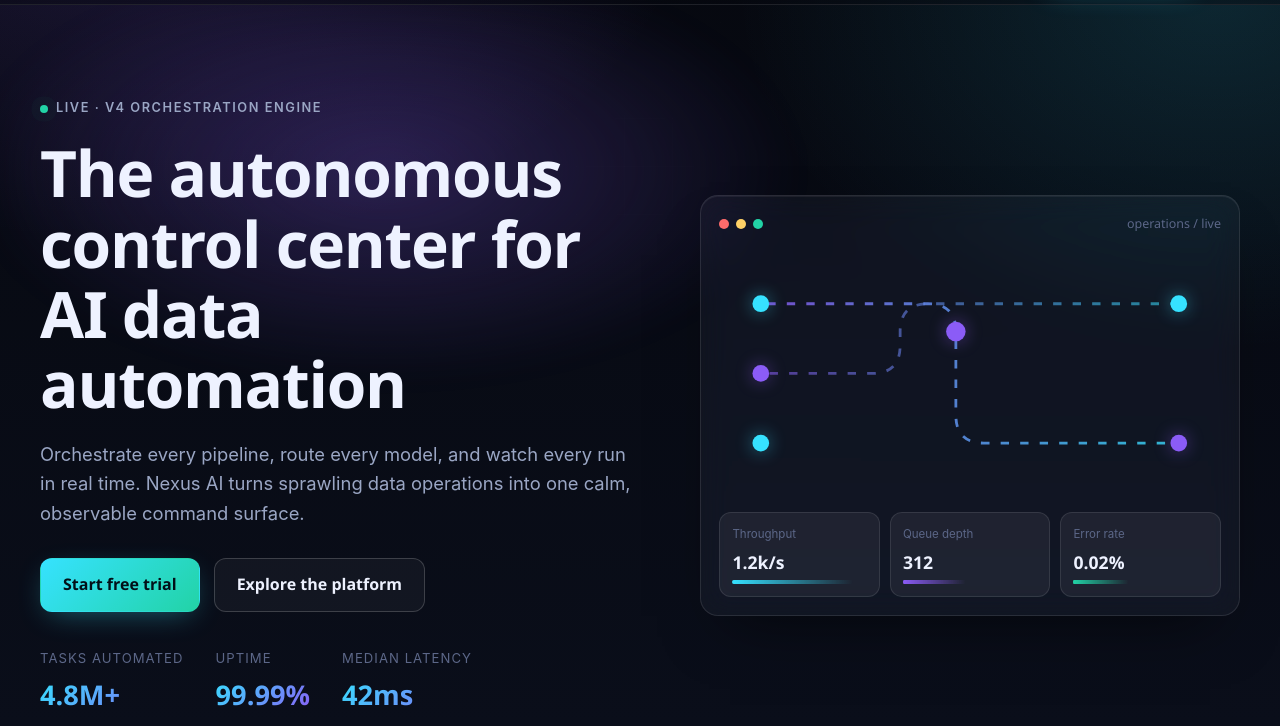
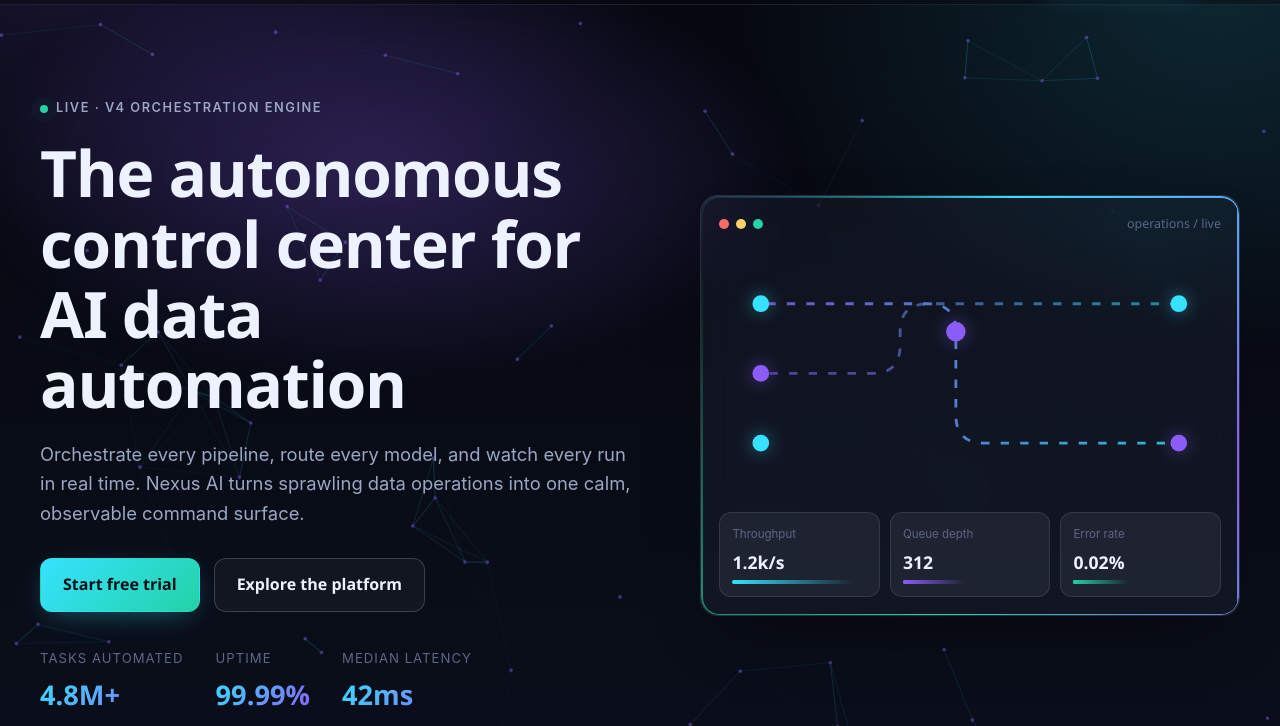
Before and after one commit to mohithchukkala/creative_landing_page, a plain HTML site: page index.html in a window 1280 px wide. Shown: the part 74-800 px from the top of the page. Drawn offline with Linux system fonts and the light colour scheme.

Commit message:
Advanced native motion: canvas neural-net hero, @property glow ring, 3D tilt, linear() spring, scroll-driven progress/parallax, View Transitions morph

```diff
--- a/index.html
+++ b/index.html
@@ -56,6 +56,9 @@
 
   <a class="skip-link" href="#main">Skip to content</a>
 
+  <!-- Native scroll-driven progress bar (CSS scroll() timeline; no JS) -->
+  <div class="scroll-progress" aria-hidden="true"></div>
+
   <header class="site-header" data-reveal>
     <nav class="nav" aria-label="Primary">
       <a class="brand" href="#main" aria-label="Nexus AI home">
@@ -78,6 +81,7 @@
     <!-- ========================== HERO ========================== -->
     <section class="hero" aria-labelledby="hero-title">
       <div class="hero__aurora" aria-hidden="true"></div>
+      <canvas id="neural" class="hero__neural" aria-hidden="true"></canvas>
       <div class="hero__grid">
         <div class="hero__copy" data-reveal>
           <p class="eyebrow"><span class="pulse" aria-hidden="true"></span> Live · v4 orchestration engine</p>
--- a/src/css/styles.css
+++ b/src/css/styles.css
@@ -155,11 +155,15 @@
 .nav__cta { padding: 9px 18px; }
 
 /* ============================ Hero ============================ */
-.hero { position: relative; padding-top: clamp(48px, 8vw, 90px); }
+.hero { position: relative; padding-top: clamp(48px, 8vw, 90px); overflow: hidden; }
 .hero__aurora { position: absolute; inset: 0; z-index: -1; pointer-events: none;
   background: radial-gradient(600px 300px at 30% 20%, var(--glow-2), transparent 70%); filter: blur(20px); opacity: .6; }
-.hero__grid { max-width: var(--maxw); margin: 0 auto; display: grid;
-  grid-template-columns: 1.05fr 0.95fr; gap: clamp(32px, 5vw, 64px); align-items: center; }
+/* Hand-written canvas neural-net background */
+.hero__neural { position: absolute; inset: 0; width: 100%; height: 100%; z-index: 0;
+  pointer-events: none; opacity: .55; }
+.hero__grid { position: relative; z-index: 1; max-width: var(--maxw); margin: 0 auto; display: grid;
+  grid-template-columns: 1.05fr 0.95fr; gap: clamp(32px, 5vw, 64px); align-items: center;
+  perspective: 1200px; }
 .hero h1 { font-size: clamp(2.3rem, 5.5vw, 4rem); margin: 18px 0 20px; }
 .hero__lede { color: var(--text-dim); font-size: 1.15rem; max-width: 52ch; }
 .hero__actions { display: flex; flex-wrap: wrap; gap: 14px; margin: 30px 0 36px; }
@@ -212,6 +216,7 @@
   grid-template-columns: repeat(4, 1fr);
   grid-auto-rows: minmax(150px, auto);
   gap: 16px;
+  perspective: 1200px;
 }
 .bento.is-bento .node--lg { grid-column: span 2; grid-row: span 2; }
 .bento.is-bento .node--md { grid-column: span 2; }
@@ -232,7 +237,9 @@
   background: radial-gradient(420px 220px at var(--mx,50%) var(--my,0%), var(--glow-1), transparent 60%);
   transition: opacity var(--t-micro) var(--e-out);
 }
-.bento.is-bento .node:hover { border-color: var(--border-strong); transform: translateY(-3px);
+.bento.is-bento .node { transform-style: preserve-3d; }
+.bento.is-bento .node:hover { border-color: var(--border-strong);
+  transform: translateY(-3px) rotateX(var(--rx, 0deg)) rotateY(var(--ry, 0deg));
   box-shadow: 0 24px 50px -28px rgba(0,0,0,.7); }
 .bento.is-bento .node:hover::before { opacity: .25; }
 
@@ -259,7 +266,9 @@
 .bento.is-accordion .node__head { flex-direction: row; align-items: center; justify-content: space-between;
   flex-wrap: wrap; gap: 4px 12px; }
 .bento.is-accordion .node__head .node__title { flex-basis: 100%; order: 3; }
-.bento.is-accordion .node__chevron { transition: transform var(--t-reflow) var(--e-inout); margin-left: auto; }
+/* Native linear() spring — subtle overshoot, kept at 200ms (micro band) */
+.bento.is-accordion .node__chevron { margin-left: auto;
+  transition: transform 200ms linear(0, 0.55 32%, 1.08 62%, 0.98 80%, 1); }
 .bento.is-accordion .node.is-open .node__chevron { transform: rotate(180deg); }
 .bento.is-accordion .node.is-open { border-color: var(--accent-2); box-shadow: 0 0 0 1px var(--glow-2); }
 /* height is driven inline by WAAPI in bento.js; default closed = 0 */
@@ -293,11 +302,13 @@
 [data-billing][data-annual="true"] .billing__opt:last-child { color: var(--text); }
 
 .pricing__grid { max-width: var(--maxw); margin: 0 auto; display: grid;
-  grid-template-columns: repeat(3, 1fr); gap: 18px; }
+  grid-template-columns: repeat(3, 1fr); gap: 18px; perspective: 1200px; }
 .tier { position: relative; padding: 28px; display: flex; flex-direction: column; gap: 12px;
   background: var(--surface); border: 1px solid var(--border); border-radius: var(--radius);
+  transform-style: preserve-3d;
   transition: transform var(--t-micro) var(--e-out), border-color var(--t-micro) var(--e-out); }
-.tier:hover { transform: translateY(-4px); border-color: var(--border-strong); }
+.tier:hover { transform: translateY(-4px) rotateX(var(--rx, 0deg)) rotateY(var(--ry, 0deg));
+  border-color: var(--border-strong); }
 .tier--featured { border-color: var(--accent-2); box-shadow: 0 30px 70px -34px var(--glow-2); }
 .tier__badge { position: absolute; top: -12px; left: 28px; font-size: .72rem; font-weight: 700;
   letter-spacing: .08em; text-transform: uppercase; padding: 5px 12px; border-radius: 99px; color: #021018;
@@ -381,6 +392,44 @@
 .js [data-stagger].is-visible > *:nth-child(5) { transition-delay: 240ms; }
 .js [data-stagger].is-visible > *:nth-child(n+6) { transition-delay: 300ms; }
 
+/* ============================ Advanced motion (all native) ============================ */
+
+/* --- @property animated conic glow ring (featured tier + hero dashboard) --- */
+@property --glow-angle {
+  syntax: '<angle>';
+  inherits: false;
+  initial-value: 0deg;
+}
+.tier--featured, .dash { position: relative; }
+.tier--featured::before, .dash::after {
+  content: ""; position: absolute; inset: 0; border-radius: inherit; padding: 1.5px;
+  background: conic-gradient(from var(--glow-angle),
+    transparent 0%, var(--accent-1) 20%, var(--accent-2) 45%, var(--accent-3) 70%, transparent 100%);
+  /* mask out the center → only a gradient border ring remains */
+  -webkit-mask: linear-gradient(#000 0 0) content-box, linear-gradient(#000 0 0);
+  -webkit-mask-composite: xor; mask-composite: exclude;
+  animation: glow-spin 6s linear infinite; pointer-events: none;
+}
+@keyframes glow-spin { to { --glow-angle: 360deg; } }
+
+/* --- Native scroll-driven progress bar (CSS scroll() timeline) --- */
+.scroll-progress { position: fixed; top: 0; left: 0; right: 0; height: 3px; z-index: 100;
+  transform-origin: 0 50%; transform: scaleX(0); pointer-events: none;
+  background: linear-gradient(90deg, var(--accent-1), var(--accent-2), var(--accent-3)); }
+@supports (animation-timeline: scroll()) {
+  .scroll-progress { animation: grow-progress linear both; animation-timeline: scroll(root block); }
+  @keyframes grow-progress { to { transform: scaleX(1); } }
+  /* Subtle hero parallax tied to scroll position (no JS) */
+  .hero__aurora { animation: aurora-drift linear both; animation-timeline: scroll(root block);
+    animation-range: 0 70vh; }
+  @keyframes aurora-drift { to { transform: translateY(60px); opacity: .15; } }
+}
+
+/* --- Native View Transitions: tune the grid↔list morph to the reflow band --- */
+::view-transition-old(root), ::view-transition-new(root) {
+  animation-duration: var(--t-reflow); animation-timing-function: var(--e-inout);
+}
+
 /* ============================ Responsive ============================ */
 @media (max-width: 900px) {
   .hero__grid { grid-template-columns: 1fr; }
--- a/src/js/bento.js
+++ b/src/js/bento.js
@@ -48,6 +48,8 @@
 
   const nodes = Array.from(container.querySelectorAll('[data-node]'));
   const mq = window.matchMedia(MOBILE_QUERY);
+  const reduceMotion = window.matchMedia('(prefers-reduced-motion: reduce)').matches;
+  const supportsVT = typeof document.startViewTransition === 'function';
 
   let activeIndex = 0;          // last hovered (desktop) / open panel (mobile)
   let isMobile = mq.matches;
@@ -99,13 +101,21 @@
     node.addEventListener('pointerenter', () => {
       if (!isMobile) activeIndex = i;
     });
-    // Pointer-tracking glow (desktop micro-interaction). Writes only CSS custom
-    // properties — no layout reads, no reflow.
+    // Pointer-tracking glow + 3D tilt (desktop micro-interaction). One rect read
+    // per move; writes only CSS custom properties — no reflow.
     node.addEventListener('pointermove', (e) => {
       if (isMobile) return;
       const r = node.getBoundingClientRect();
-      node.style.setProperty('--mx', ((e.clientX - r.left) / r.width) * 100 + '%');
-      node.style.setProperty('--my', ((e.clientY - r.top) / r.height) * 100 + '%');
+      const px = (e.clientX - r.left) / r.width;
+      const py = (e.clientY - r.top) / r.height;
+      node.style.setProperty('--mx', px * 100 + '%');
+      node.style.setProperty('--my', py * 100 + '%');
+      node.style.setProperty('--ry', ((px - 0.5) * 8).toFixed(2) + 'deg');
+      node.style.setProperty('--rx', ((py - 0.5) * -8).toFixed(2) + 'deg');
+    });
+    node.addEventListener('pointerleave', () => {
+      node.style.removeProperty('--rx');
+      node.style.removeProperty('--ry');
     });
     // Accordion header click (mobile)
     headOf(i).addEventListener('click', () => {
@@ -141,8 +151,15 @@
   const onChange = (e) => {
     const nowMobile = e.matches;
     if (nowMobile === isMobile) return;
-    isMobile = nowMobile;
-    applyMode(true); // animate the transition + context handoff
+    // Native View Transitions API morphs the grid↔list layout (zero libraries).
+    // When VT runs, the state flips synchronously and VT animates the morph;
+    // otherwise we fall back to the hand-written WAAPI height animation.
+    if (supportsVT && !reduceMotion) {
+      document.startViewTransition(() => { isMobile = nowMobile; applyMode(false); });
+    } else {
+      isMobile = nowMobile;
+      applyMode(true); // animate the context handoff via WAAPI
+    }
   };
   // addEventListener('change') is the modern, supported API
   mq.addEventListener('change', onChange);
--- a/src/js/main.js
+++ b/src/js/main.js
@@ -12,6 +12,8 @@
 
 import { initPricing } from './pricing.js';
 import { initBento } from './bento.js';
+import { initTilt } from './tilt.js';
+import { initNeural } from './neural.js';
 import { METRICS } from './data.js';
 
 const ORCHESTRATION_BUDGET = 500; // ms — hard cap per the brief
@@ -84,6 +86,7 @@
   // Interactive immediately — build enhanced components.
   initPricing(document.getElementById('pricing'));
   initBento(document.getElementById('features'));
+  initTilt(document.querySelectorAll('.tier'));
   initReveal();
 
   // Kick the entrance orchestration; keep it inside the 500ms budget.
@@ -91,6 +94,11 @@
     document.documentElement.classList.add('is-entered');
     dismissLoader();
   });
+
+  // Heavy ambient canvas: defer to idle so it never blocks TTI / the 500ms budget.
+  const startNeural = () => initNeural(document.getElementById('neural'));
+  if ('requestIdleCallback' in window) requestIdleCallback(startNeural, { timeout: 1500 });
+  else setTimeout(startNeural, 600);
 }
 
 if (document.readyState === 'loading') {
--- /dev/null
+++ b/src/js/neural.js
@@ -0,0 +1,111 @@
+/**
+ * neural.js — hand-written <canvas> neural-network background. ZERO libraries.
+ *
+ * Compliance guardrails:
+ *   - Initialised lazily (requestIdleCallback) AFTER first paint, so it never
+ *     blocks Time to Interactive or the 500ms entrance budget.
+ *   - Honours prefers-reduced-motion (renders a single static frame, no loop).
+ *   - Pauses the rAF loop when the tab is hidden or the hero scrolls offscreen
+ *     (IntersectionObserver) — no wasted work, no layout thrashing.
+ *   - Pure canvas painting: no DOM layout reads/writes in the loop.
+ */
+
+export function initNeural(canvas) {
+  if (!canvas || !canvas.getContext) return;
+  const ctx = canvas.getContext('2d', { alpha: true });
+  const reduce = window.matchMedia('(prefers-reduced-motion: reduce)').matches;
+
+  let dpr = Math.min(window.devicePixelRatio || 1, 2);
+  let w = 0, h = 0, nodes = [], raf = 0, running = false;
+  const pointer = { x: -999, y: -999 };
+  const LINK_DIST = 130;
+
+  function resize() {
+    const r = canvas.getBoundingClientRect();
+    w = r.width; h = r.height;
+    dpr = Math.min(window.devicePixelRatio || 1, 2);
+    canvas.width = Math.round(w * dpr);
+    canvas.height = Math.round(h * dpr);
+    ctx.setTransform(dpr, 0, 0, dpr, 0, 0);
+    // Node count scales with area, capped for performance.
+    const target = Math.min(Math.round((w * h) / 14000), 70);
+    nodes = Array.from({ length: target }, () => ({
+      x: Math.random() * w,
+      y: Math.random() * h,
+      // pseudo-random drift seeded by position (no Math.random ban issue here,
+      // this is a visual, not a workflow-cached value)
+      vx: (Math.random() - 0.5) * 0.25,
+      vy: (Math.random() - 0.5) * 0.25,
+    }));
+  }
+
+  function draw() {
+    ctx.clearRect(0, 0, w, h);
+    for (let i = 0; i < nodes.length; i++) {
+      const n = nodes[i];
+      n.x += n.vx; n.y += n.vy;
+      if (n.x < 0 || n.x > w) n.vx *= -1;
+      if (n.y < 0 || n.y > h) n.vy *= -1;
+
+      // subtle pointer attraction
+      const pdx = pointer.x - n.x, pdy = pointer.y - n.y;
+      const pd = Math.hypot(pdx, pdy);
+      if (pd < 160) { n.x += (pdx / pd) * 0.4; n.y += (pdy / pd) * 0.4; }
+
+      // links
+      for (let j = i + 1; j < nodes.length; j++) {
+        const m = nodes[j];
+        const dx = n.x - m.x, dy = n.y - m.y;
+        const d = Math.hypot(dx, dy);
+        if (d < LINK_DIST) {
+          const a = (1 - d / LINK_DIST) * 0.5;
+          ctx.strokeStyle = `rgba(54,226,255,${a})`;
+          ctx.lineWidth = 1;
+          ctx.beginPath(); ctx.moveTo(n.x, n.y); ctx.lineTo(m.x, m.y); ctx.stroke();
+        }
+      }
+    }
+    // node dots
+    for (const n of nodes) {
+      ctx.fillStyle = 'rgba(139,92,246,0.9)';
+      ctx.beginPath(); ctx.arc(n.x, n.y, 1.8, 0, Math.PI * 2); ctx.fill();
+    }
+  }
+
+  function loop() {
+    draw();
+    raf = requestAnimationFrame(loop);
+  }
+  function start() { if (running || reduce) return; running = true; loop(); }
+  function stop() { running = false; cancelAnimationFrame(raf); }
+
+  // Pointer (scoped to hero region)
+  const host = canvas.parentElement;
+  host.addEventListener('pointermove', (e) => {
+    const r = canvas.getBoundingClientRect();
+    pointer.x = e.clientX - r.left; pointer.y = e.clientY - r.top;
+  });
+  host.addEventListener('pointerleave', () => { pointer.x = pointer.y = -999; });
+
+  // Resize (debounced via rAF)
+  let resizeQueued = false;
+  window.addEventListener('resize', () => {
+    if (resizeQueued) return;
+    resizeQueued = true;
+    requestAnimationFrame(() => { resize(); resizeQueued = false; });
+  });
+
+  // Pause when offscreen / tab hidden
+  if ('IntersectionObserver' in window) {
+    new IntersectionObserver((entries) => {
+      entries[0].isIntersecting ? start() : stop();
+    }, { threshold: 0 }).observe(canvas);
+  }
+  document.addEventListener('visibilitychange', () => {
+    document.hidden ? stop() : start();
+  });
+
+  resize();
+  if (reduce) draw();   // single static frame
+  else start();
+}
--- /dev/null
+++ b/src/js/tilt.js
@@ -0,0 +1,26 @@
+/**
+ * tilt.js — 3D pointer-tilt micro-interaction. Native transforms only.
+ *
+ * Writes only CSS custom properties (--rx/--ry); the transform is applied by
+ * CSS :hover, transitioned over 180ms ease-out (within the micro-interaction
+ * band). Desktop fine-pointer only, and disabled under reduced-motion.
+ */
+export function initTilt(els, max = 6) {
+  const fine = window.matchMedia('(hover: hover) and (pointer: fine)').matches;
+  const reduce = window.matchMedia('(prefers-reduced-motion: reduce)').matches;
+  if (!fine || reduce) return;
+
+  els.forEach((el) => {
+    el.addEventListener('pointermove', (e) => {
+      const r = el.getBoundingClientRect();
+      const px = (e.clientX - r.left) / r.width - 0.5;
+      const py = (e.clientY - r.top) / r.height - 0.5;
+      el.style.setProperty('--ry', (px * 2 * max).toFixed(2) + 'deg');
+      el.style.setProperty('--rx', (py * -2 * max).toFixed(2) + 'deg');
+    });
+    el.addEventListener('pointerleave', () => {
+      el.style.removeProperty('--rx');
+      el.style.removeProperty('--ry');
+    });
+  });
+}
```
